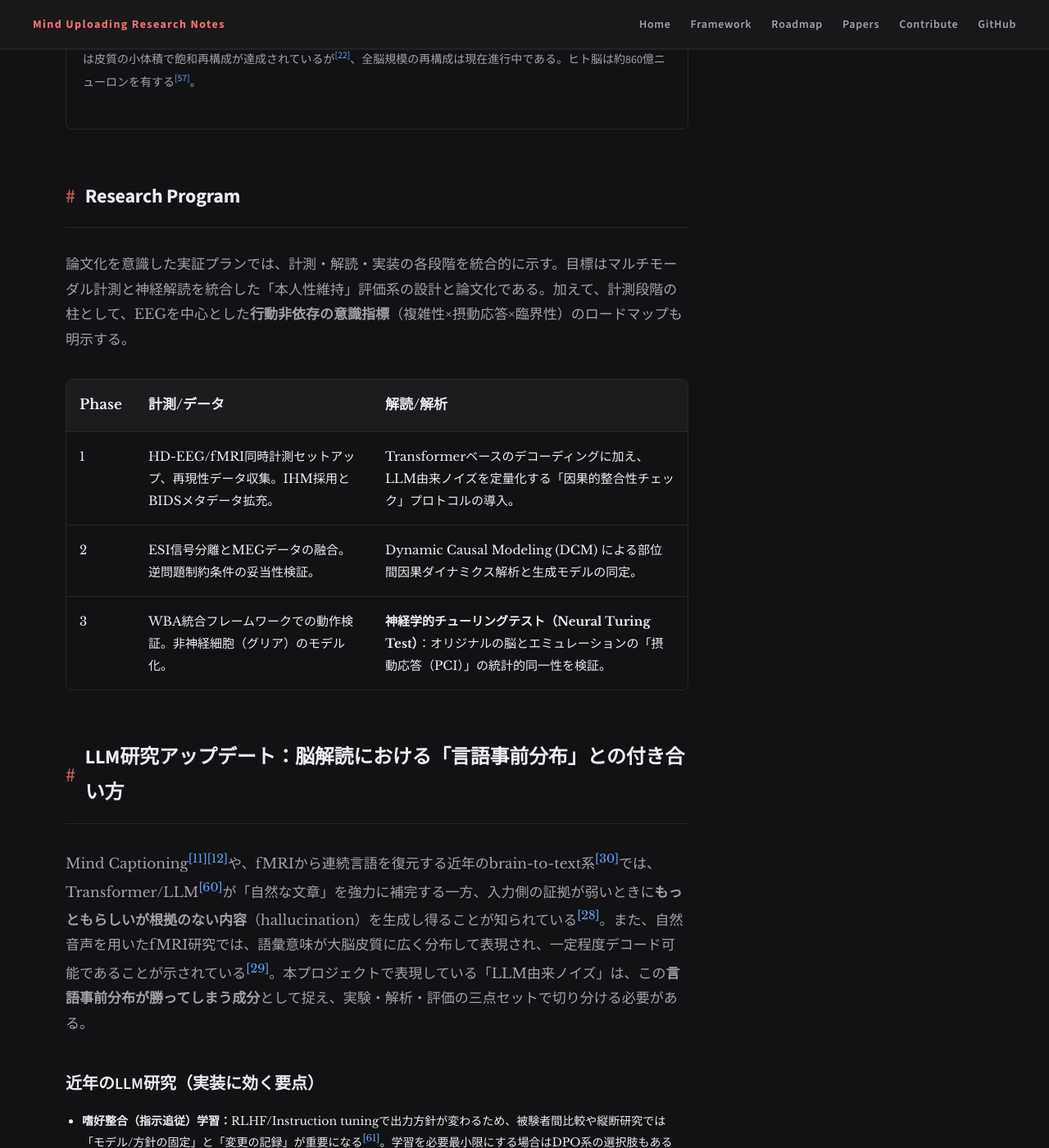
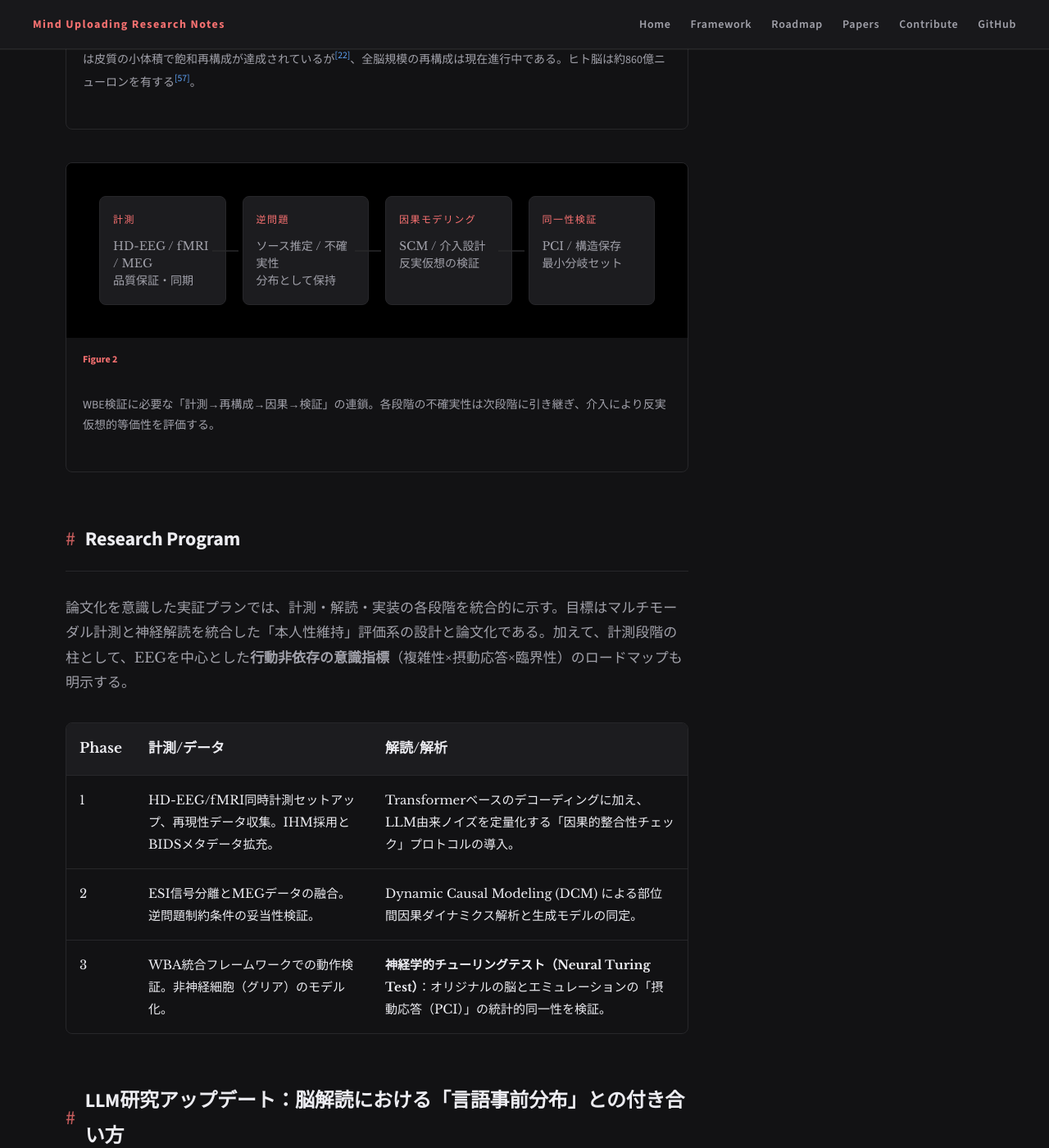
Before and after one commit to yasufumi-nakata/eegflow, a Jekyll site: the page built from index.md, in a window 1280 px wide and 1400 px high, scrolled down 8751 px. Shown: the whole window at 82% size. Built offline with Jekyll 4.4.1, drawn with Linux system fonts in a browser that asks for light colours.

Commit message:
Add visual pipeline and proposals for issues 46/58

```diff
--- a/assets/css/main.css
+++ b/assets/css/main.css
@@ -428,6 +428,110 @@ h5 {
     display: block;
     margin-top: 4px;
     font-size: 14px;
+}
+
+/* Flow Visual (Figure 2) */
+.flow-visual {
+    width: 100%;
+    max-width: 900px;
+    display: flex;
+    gap: 20px;
+    align-items: stretch;
+}
+
+.flow-step {
+    flex: 1;
+    background: var(--color-paper);
+    border: 1px solid var(--color-border);
+    border-radius: var(--border-radius-md);
+    padding: 18px 16px;
+    position: relative;
+}
+
+.flow-step::after {
+    content: '';
+    position: absolute;
+    top: 50%;
+    right: -16px;
+    width: 32px;
+    height: 2px;
+    background: var(--color-border);
+    opacity: 0.8;
+}
+
+.flow-step:last-child::after {
+    display: none;
+}
+
+.flow-title {
+    font-family: var(--font-sans);
+    font-size: 12px;
+    text-transform: uppercase;
+    letter-spacing: 0.12em;
+    color: var(--color-accent);
+}
+
+.flow-sub {
+    margin-top: 10px;
+    font-size: 14px;
+    line-height: 1.5;
+    color: var(--color-text-secondary);
+}
+
+@media (max-width: 800px) {
+    .flow-visual {
+        flex-direction: column;
+    }
+
+    .flow-step::after {
+        display: none;
+    }
+}
+
+@media (max-width: 720px) {
+    .figure-content {
+        padding: 28px 20px;
+    }
+
+    .timeline-visual {
+        flex-direction: column;
+        align-items: flex-start;
+        gap: 18px;
+        padding-top: 0;
+        padding-left: 20px;
+    }
+
+    .timeline-visual::before {
+        top: 0;
+        bottom: 0;
+        left: 10px;
+        right: auto;
+        width: 2px;
+        height: auto;
+    }
+
+    .timeline-item {
+        width: 100%;
+        flex-direction: row;
+        align-items: flex-start;
+        text-align: left;
+        gap: 12px;
+    }
+
+    .timeline-dot {
+        margin: 2px 0 0;
+    }
+
+    .timeline-label {
+        background: transparent;
+        padding: 0;
+    }
+
+    .timeline-label strong {
+        display: inline;
+        margin-top: 0;
+        margin-left: 6px;
+    }
 }
 
 /* Stage List (Technical Framework Visual) */
--- a/index.md
+++ b/index.md
@@ -283,6 +283,32 @@ href="#ref-21">[21]</a></sup>。一方で、機能的ダイナミクス（状態
 href="#ref-22">[22]</a></sup>、全脳規模の再構成は現在進行中である。ヒト脳は約860億ニューロンを有する<sup><a
 href="#ref-57">[57]</a></sup>。
 </p>
+</div>
+
+<!-- Figure: Verification Stack -->
+<div class="figure-box">
+<div class="figure-content">
+<div class="flow-visual">
+<div class="flow-step">
+<div class="flow-title">計測</div>
+<div class="flow-sub">HD-EEG / fMRI / MEG<br>品質保証・同期</div>
+</div>
+<div class="flow-step">
+<div class="flow-title">逆問題</div>
+<div class="flow-sub">ソース推定 / 不確実性<br>分布として保持</div>
+</div>
+<div class="flow-step">
+<div class="flow-title">因果モデリング</div>
+<div class="flow-sub">SCM / 介入設計<br>反実仮想の検証</div>
+</div>
+<div class="flow-step">
+<div class="flow-title">同一性検証</div>
+<div class="flow-sub">PCI / 構造保存<br>最小分岐セット</div>
+</div>
+</div>
+</div>
+<p class="figure-label">Figure 2</p>
+<p class="figure-caption">WBE検証に必要な「計測→再構成→因果→検証」の連鎖。各段階の不確実性は次段階に引き継ぎ、介入により反実仮想的等価性を評価する。</p>
 </div>
 </section>
 
```
Also changed, not shown: tech_roadmap.md (+11 -4 lines), technical_proposal_46.md (added, +78 -0 lines), technical_proposal_58.md (added, +101 -0 lines).
